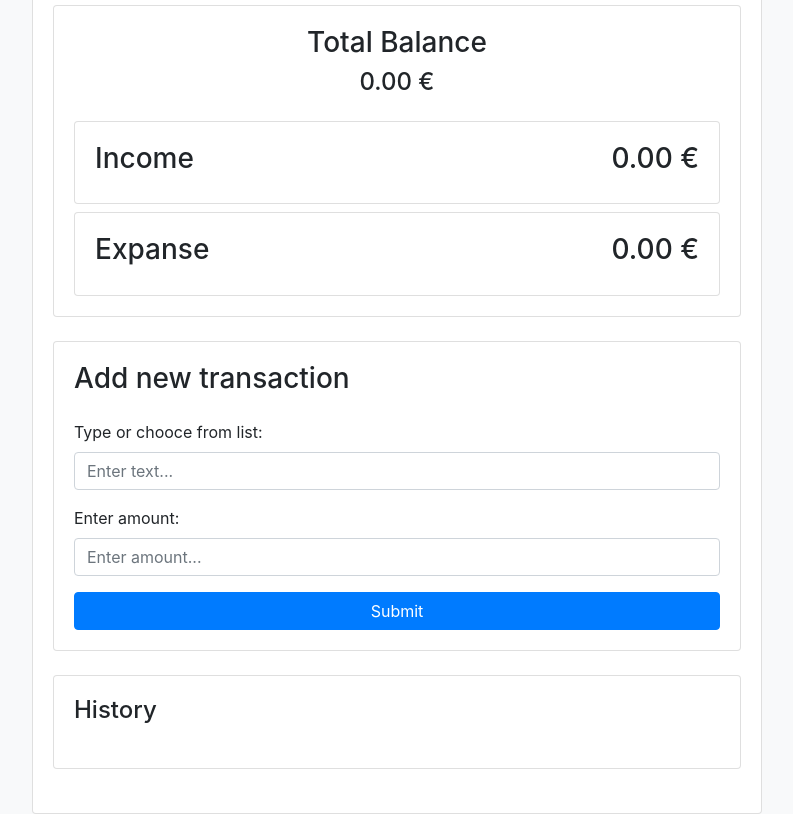
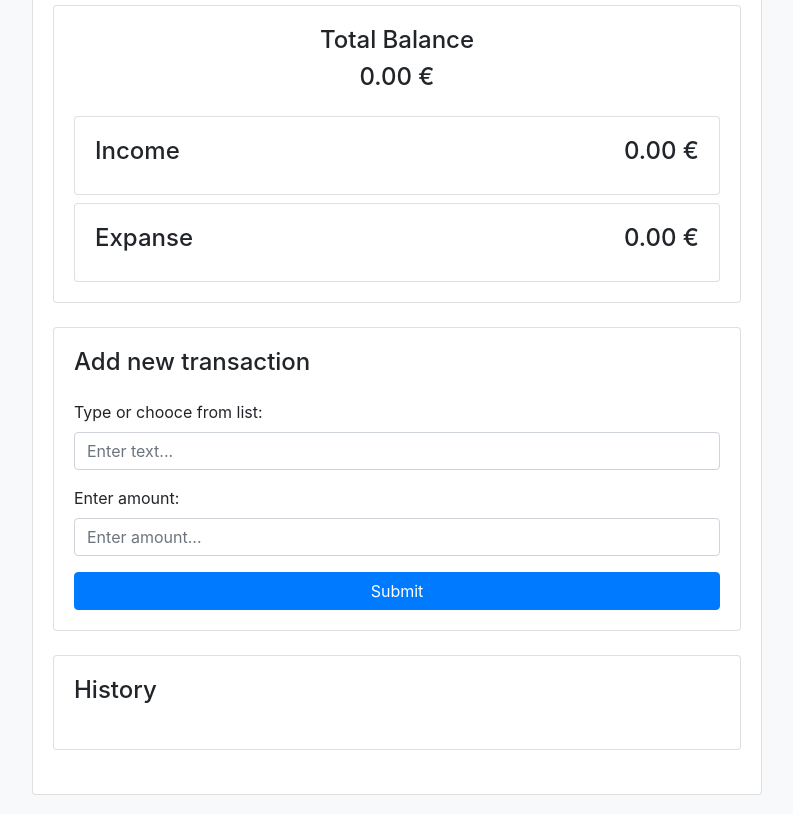
Before and after one commit to dkumza/Personal_Expense_Tracker, a plain HTML site: page index.html in a window 1280 px wide. Shown: the part 110-924 px from the top of the page, without its empty margins (243-1036 px from the left). Drawn offline with nearby package versions, Linux system fonts and the light colour scheme.

Commit message:
changed h3 to h4

```diff
--- a/index.html
+++ b/index.html
@@ -20,27 +20,27 @@
           <div class="card card-body mt-4">
             <h2 class="pb-4">Expanses Tracker</h2>
             <div class="card card-body text-center mb-4">
-              <h3>Total Balance</h3>
+              <h4>Total Balance</h4>
               <h4 class="pb-3">0.00 €</h4>
               <!-- Income container -->
               <div class="card card-body mb-2">
                 <div class="d-flex justify-content-between">
-                  <h3>Income</h3>
-                  <h3>0.00 €</h3>
+                  <h4>Income</h4>
+                  <h4>0.00 €</h4>
                 </div>
               </div>
               <!-- Expanse container -->
               <div class="card card-body">
                 <div class="d-flex justify-content-between">
-                  <h3>Expanse</h3>
-                  <h3>0.00 €</h3>
+                  <h4>Expanse</h4>
+                  <h4>0.00 €</h4>
                 </div>
               </div>
             </div>
 
             <!-- Input data container -->
             <div class="card card-body mb-4">
-              <h3 class="pb-3">Add new transaction</h3>
+              <h4 class="pb-3">Add new transaction</h4>
               <form class="input-form">
                 <div class="form-group">
                   <label for="text">Type or chooce from list:</label>
```
Also changed, not shown: 1 other file.
